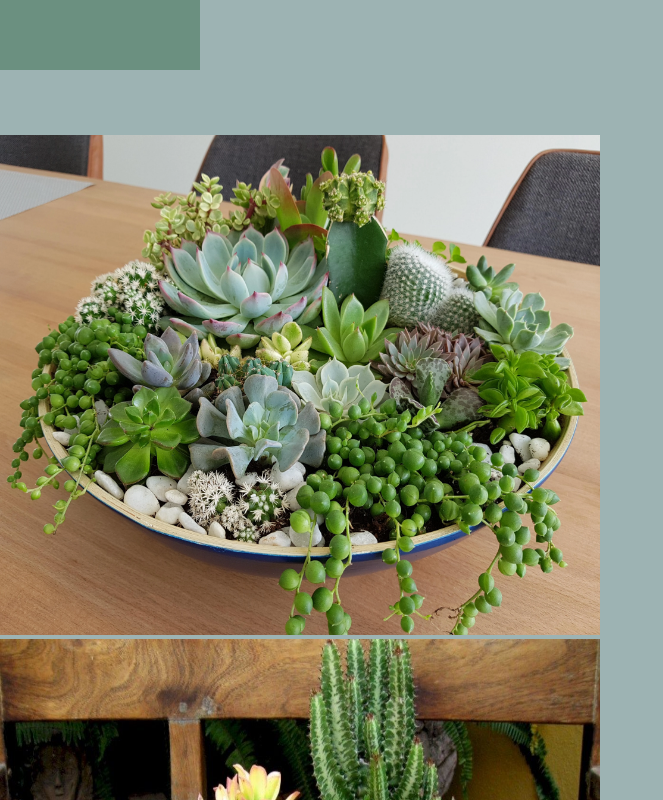
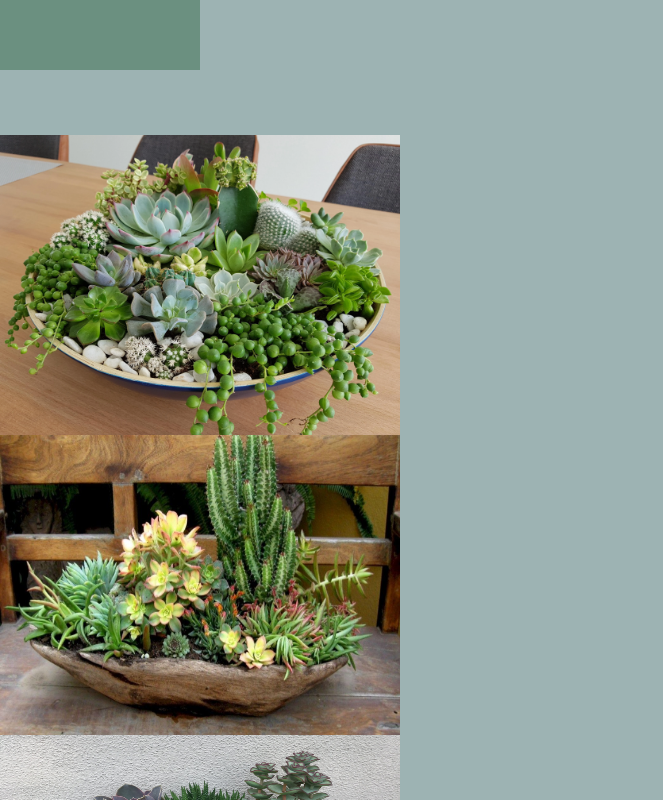
Before and after one commit to Abfields10/Abfields10.github.io, a plain HTML site: page index.html in a window 1280 px wide. Shown: the part 780-1580 px from the top of the page, without its empty margins (0-663 px from the left). Drawn offline with Linux system fonts and the light colour scheme.

Commit message:
changing height

```diff
--- a/CSS/homeStyles.css
+++ b/CSS/homeStyles.css
@@ -116,8 +116,10 @@ tr {
   color: #2e0014;
 }
 #Arrangement img {
-  width: 600px;
-  height: 500px;
+  display: flex;
+  justify-content: space-evenly;
+  width: 400px;
+  height: 300px;
 }
 
 @media screen and (max-width: 768px) {
```
Also changed, not shown: index.html (+0 -3 lines).
